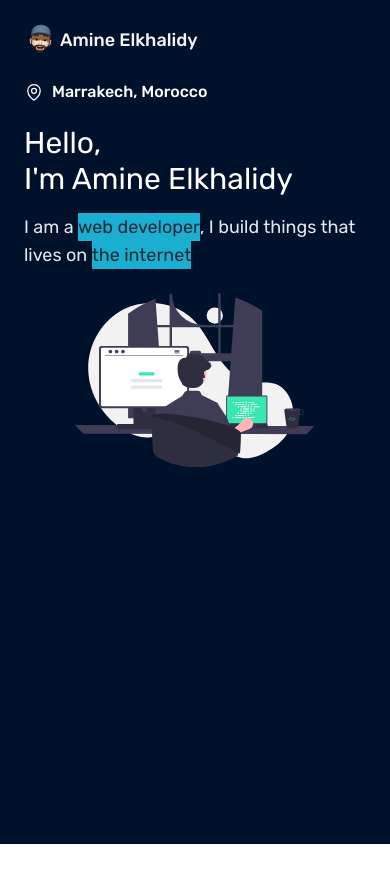
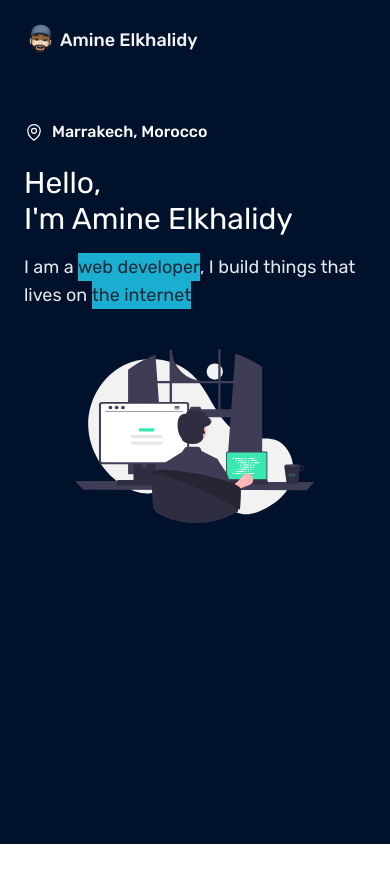
Before and after one commit to AmineElkhalidy/serviceswebsite, a React (Vite) app: page / in a window 390 px wide. Shown: the top 882 px of the page. Built offline with nearby package versions, Linux system fonts and the light colour scheme.

Commit message:
Issue fixed

```diff
--- a/src/pages/Home.jsx
+++ b/src/pages/Home.jsx
@@ -25,14 +25,14 @@ const Home = () => {
           <motion.div
             whileInView={{ y: [100, 50, 0], opacity: [0, 0, 1] }}
             transition={{ duration: 0.5 }}
-            className="grid px-6 space-y-6  sm:grid-cols-2 sm:space-y-0 "
+            className="grid px-6 space-y-10  sm:grid-cols-2 sm:space-y-0 "
           >
-            <div className="space-y-4">
+            <div className="space-y-4 pt-10 sm:pt-0">
               <span className="inline-flex items-center gap-2 font-medium md:text-lg">
                 <MapPinIcon className="h-5 w-5" /> Marrakech, Morocco
               </span>
 
-              <h1 className="text-3xl font-thin md:text-4xl lg:text-5xl">
+              <h1 className="text-3xl md:text-4xl lg:text-5xl">
                 Hello, <br />
                 I'm <span>Amine Elkhalidy</span>
               </h1>
```
